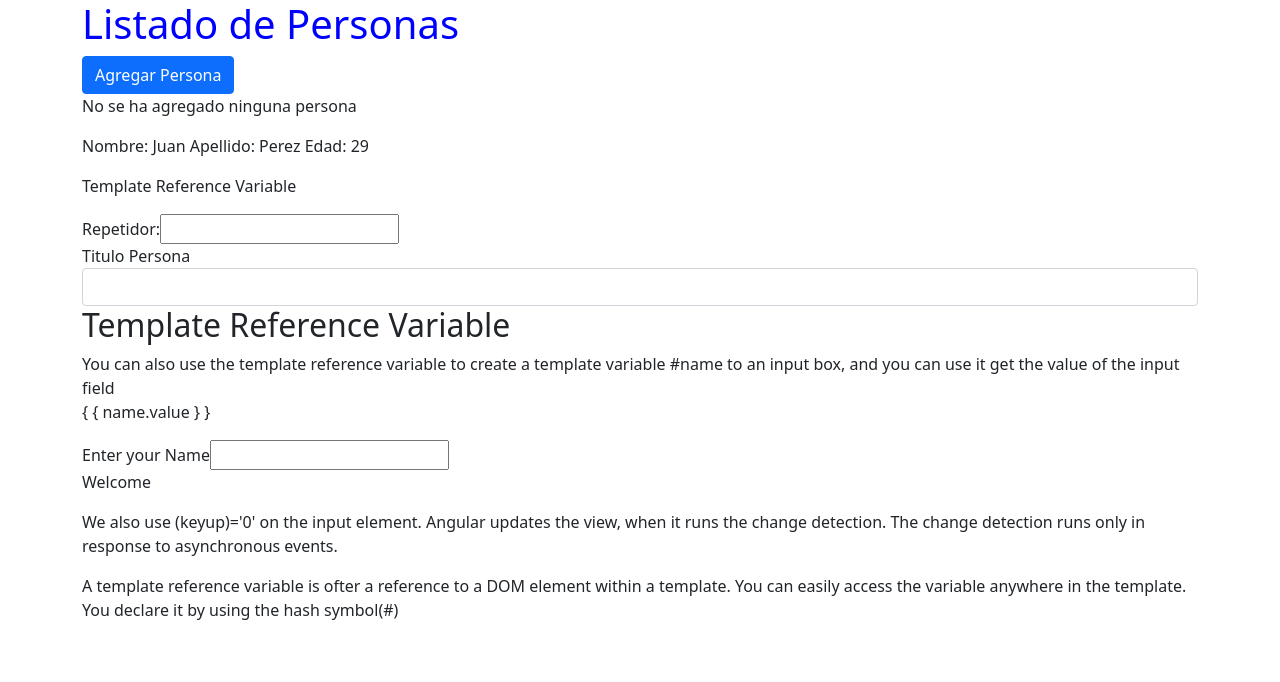
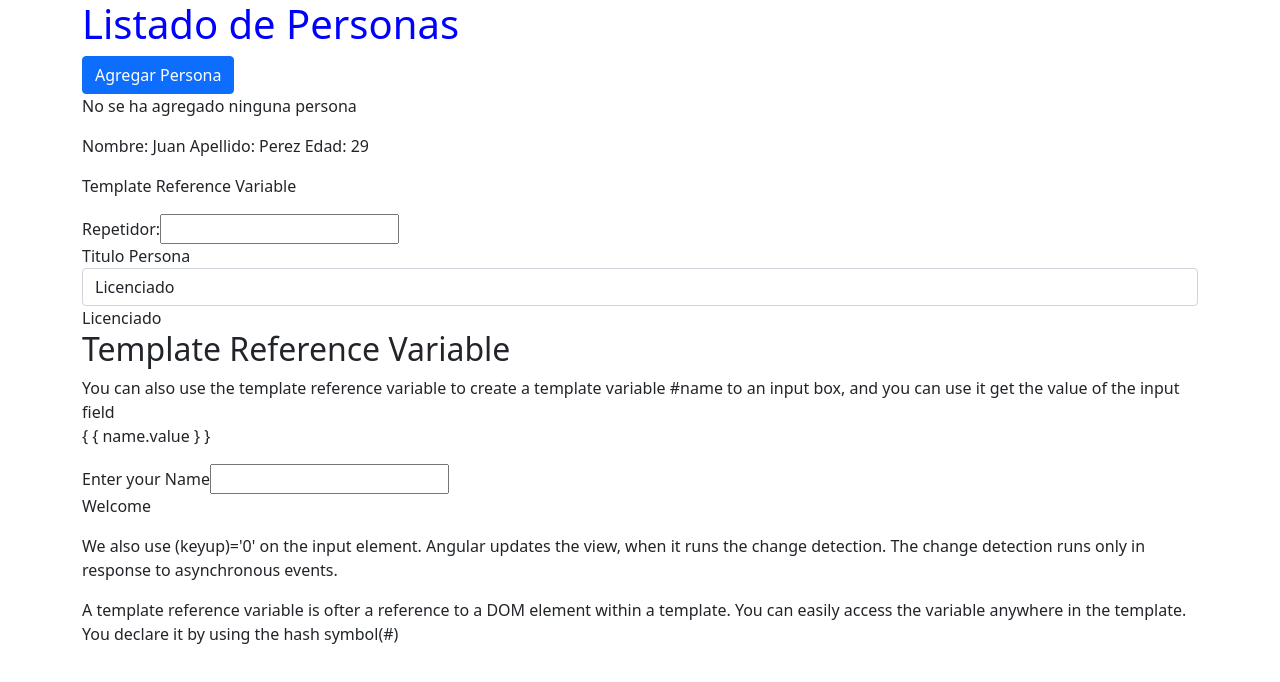
Before and after one commit to hectorvcode/au-01, an Angular app: page /template-reference-variable in a window 1280 px wide. Shown: the top 682 px of the page. Built offline with nearby package versions, Linux system fonts and the light colour scheme.

Commit message:
Added ngIf Directive with else block

```diff
--- a/src/app/app.module.ts
+++ b/src/app/app.module.ts
@@ -8,6 +8,7 @@
 import { InterpolationComponent } from './interpolation/interpolation.component';
 import { TemplateReferenceVariableComponent } from './template-reference-variable/template-reference-variable.component';
 import { PropertyBindingComponent } from './property-binding/property-binding.component';
+import { FormsModule } from '@angular/forms';
 
 @NgModule({
   declarations: [
@@ -20,7 +21,8 @@
   ],
   imports: [
     BrowserModule,
-    AppRoutingModule
+    AppRoutingModule,
+    FormsModule
   ],
   providers: [],
   bootstrap: [AppComponent]
--- a/src/app/personas/personas.component.html
+++ b/src/app/personas/personas.component.html
@@ -5,12 +5,17 @@
       <button class="btn btn-primary"
       [disabled]='deshabilitar'
       (click)='agregarPersona()'>Agregar Persona</button>
-      <p>{{ mensaje }}</p>
+      <p *ngIf="mostrar; else sinPersona">{{ mensaje }} con el titulo de {{titulo}}</p>
+      <ng-template #sinPersona>
+        <p>No se ha agregado ninguna persona</p>
+      </ng-template>
+
       <app-persona></app-persona>
 
       <label for="">Titulo Persona</label>
       <input type="text" class="form-control"
-      (input)='modificarTitulo($event)'>
+      [(ngModel)]='titulo'>
+      <!-- (input)='modificarTitulo($event)' -->
       {{ titulo }}
     </div>
   </div>
--- a/src/app/personas/personas.component.ts
+++ b/src/app/personas/personas.component.ts
@@ -14,16 +14,21 @@
 
   deshabilitar = false;
   mensaje = 'No se ha agregado ninguna persona';
-  titulo = '';
+  /* titulo = ''; */
+  titulo = 'Licenciado';
+  mostrar = false;
 
   agregarPersona(){
+    this.mostrar = true;
     this.mensaje = 'Persona agregada';
   }
 
-  modificarTitulo(event: Event){
+  /* modificarTitulo(event: Event){
     console.log('Entrando a método modificar título');
-
     this.titulo = (<HTMLInputElement>event.target).value
   }
+  */
+
+
 
 }
```
